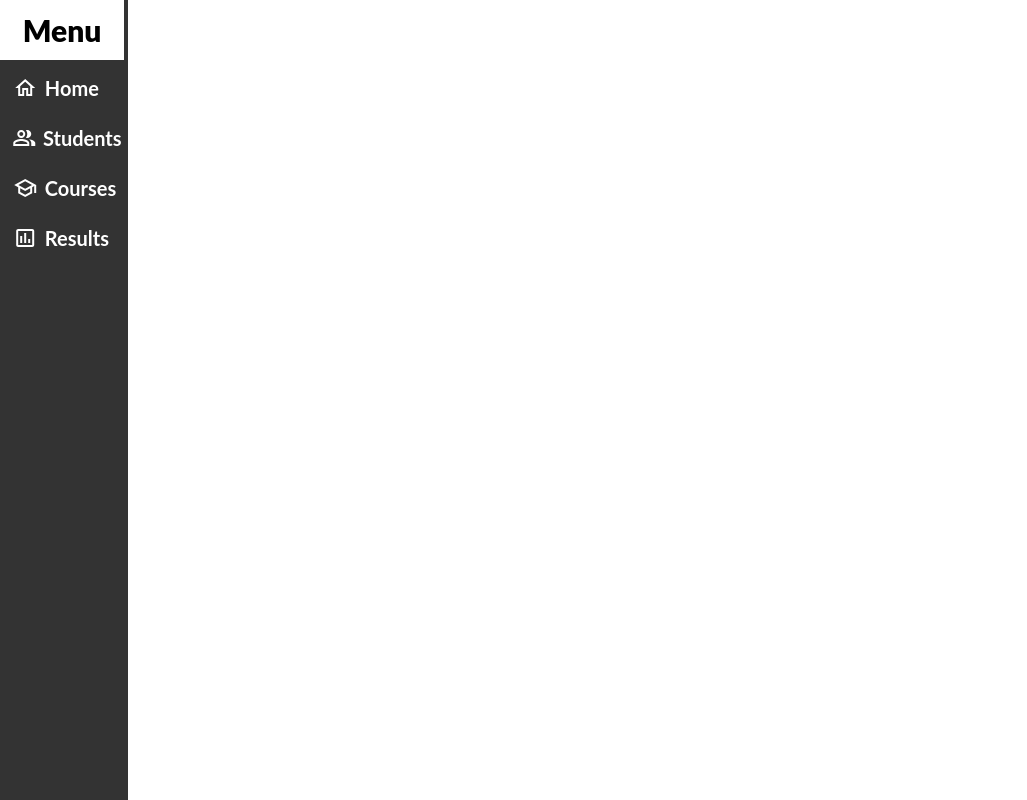
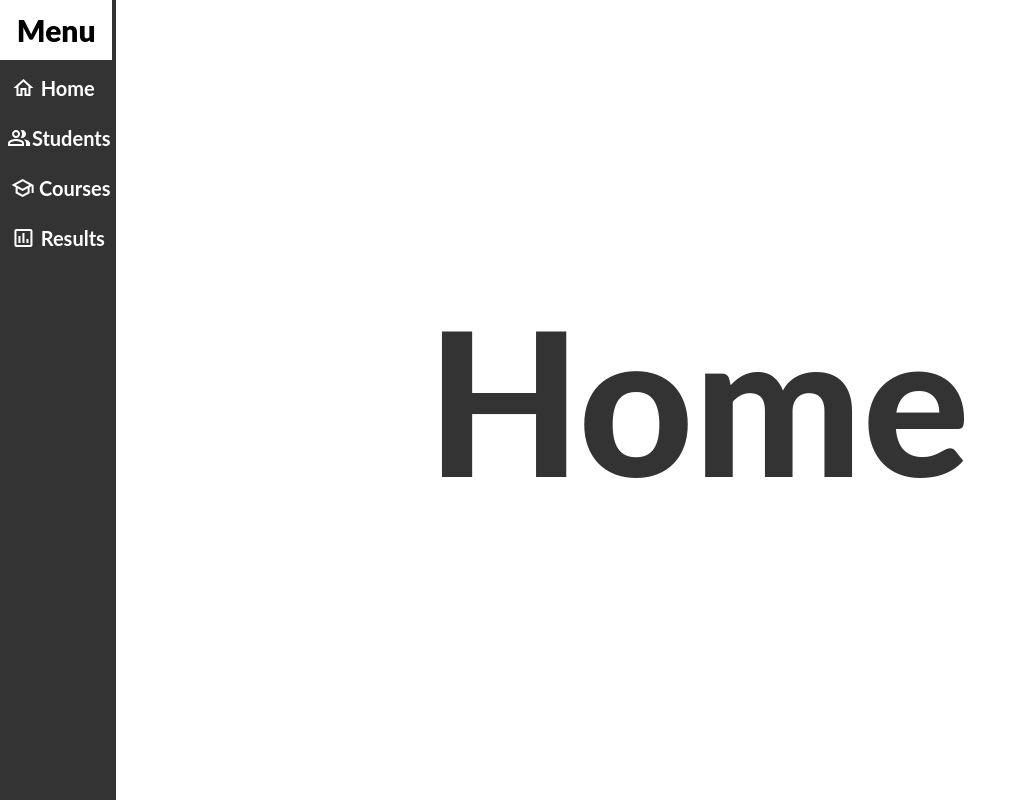
Before and after one commit to Zavista/student-system, a React (Vite) app in the folder frontend/: page / in a window 1280 px wide. Shown: the whole page, without its empty margins (0-1027 px from the left). Built offline with nearby package versions, Linux system fonts and the light colour scheme.

Commit message:
Added Wrapper and Home content

```diff
--- a/frontend/pages/Home.jsx
+++ b/frontend/pages/Home.jsx
@@ -1,13 +1,30 @@
 import { useNavigate } from "react-router-dom";
 import Navbar from "../components/Navbar";
+import styled from "styled-components";
+
+const Wrapper = styled.div`
+  width: 100%;
+  height: 100%;
+  display: flex;
+`;
+
+const Container = styled.div`
+  width: 100%;
+  height: 100vh;
+  display: flex;
+  justify-content: center;
+  align-items: center;
+  font-size: 200px;
+  font-weight: 800;
+  color: #333333;
+`;
 
 const Home = () => {
-  const navigate = useNavigate();
-
   return (
-    <>
+    <Wrapper>
       <Navbar></Navbar>
-    </>
+      <Container>Home</Container>
+    </Wrapper>
   );
 };
 
```
